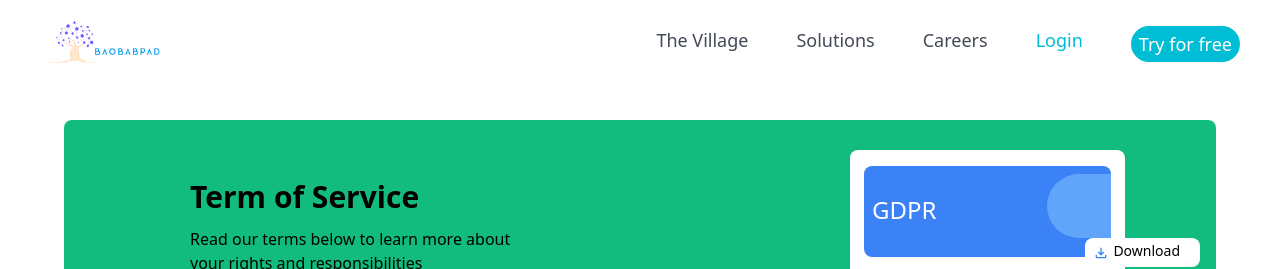
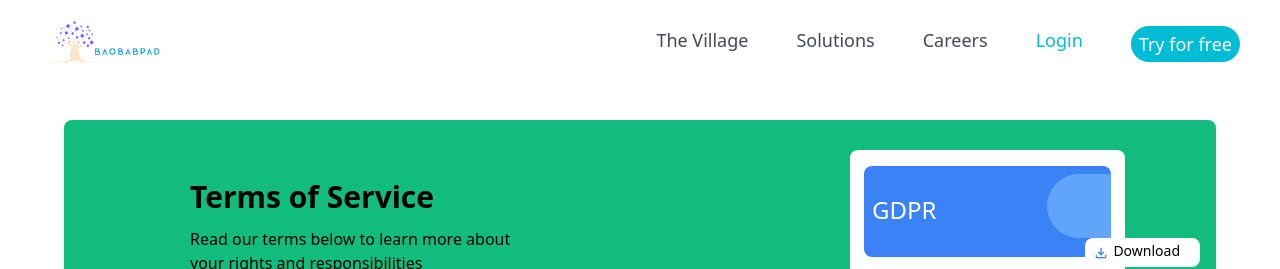
Before and after one commit to baobabpad-pilot/baobabpad_frontend_v0, a Next.js app: page /Terms in a window 1280 px wide. Shown: the top 269 px of the page. Built offline with nearby package versions, Linux system fonts and the light colour scheme.

Commit message:
new changes in Terms

```diff
--- a/src/pages/Terms.tsx
+++ b/src/pages/Terms.tsx
@@ -29,7 +29,7 @@ const Terms = () => {
                 {/*top division */}
                 <div className="grid md:grid-cols-2 gap-5 bg-[#12BC7E] md:h-[20rem] h-[30rem] p-4 rounded-lg">
                     <div className="h-[70%] my-auto w-[60%] mx-auto">
-                        <h1 className="font-bold text-3xl">Term of Service</h1>
+                        <h1 className="font-bold text-3xl">Terms of Service</h1>
                         <p className="py-3 font-medium">Read our terms below to learn more about your rights and responsibilities</p>
                     </div>
                     <div className="flex md:w-[100%]">
@@ -167,7 +167,7 @@ const Terms = () => {
                  {/*last part with buttons */}
                  <div className="md:flex justify-between w-[90%] mx-auto my-[2rem] md:h-[2.5rem] h-[8rem] ">
 
-                    <a  href="/Terms.pdf" download="Term of service.pdf"  className=" download-button flex gap-1  text-blue-500 bg-white rounded-lg px-2 py-2 items-center hover  hover:text-blue-900 md:w-[15%] w-[50%] md:mb-0 mb-[2rem] md:mx-0 mx-auto border border-gray-200"><MdOutlineFileDownload className="text-blue-500 ml-2"/>
+                    <a  href="/Terms.pdf" download="Baobabpad's Terms of service.pdf"  className=" download-button flex gap-1  text-blue-500 bg-white rounded-lg px-2 py-2 items-center hover  hover:text-blue-900 md:w-[15%] w-[50%] md:mb-0 mb-[2rem] md:mx-0 mx-auto border border-gray-200"><MdOutlineFileDownload className="text-blue-500 ml-2"/>
                         <span className="mr-3 mb-1 text-sm">Download PDF</span>
                     </a>
 
```
Also changed, not shown: 1 other file (tests, documents, lock files or other folders).
